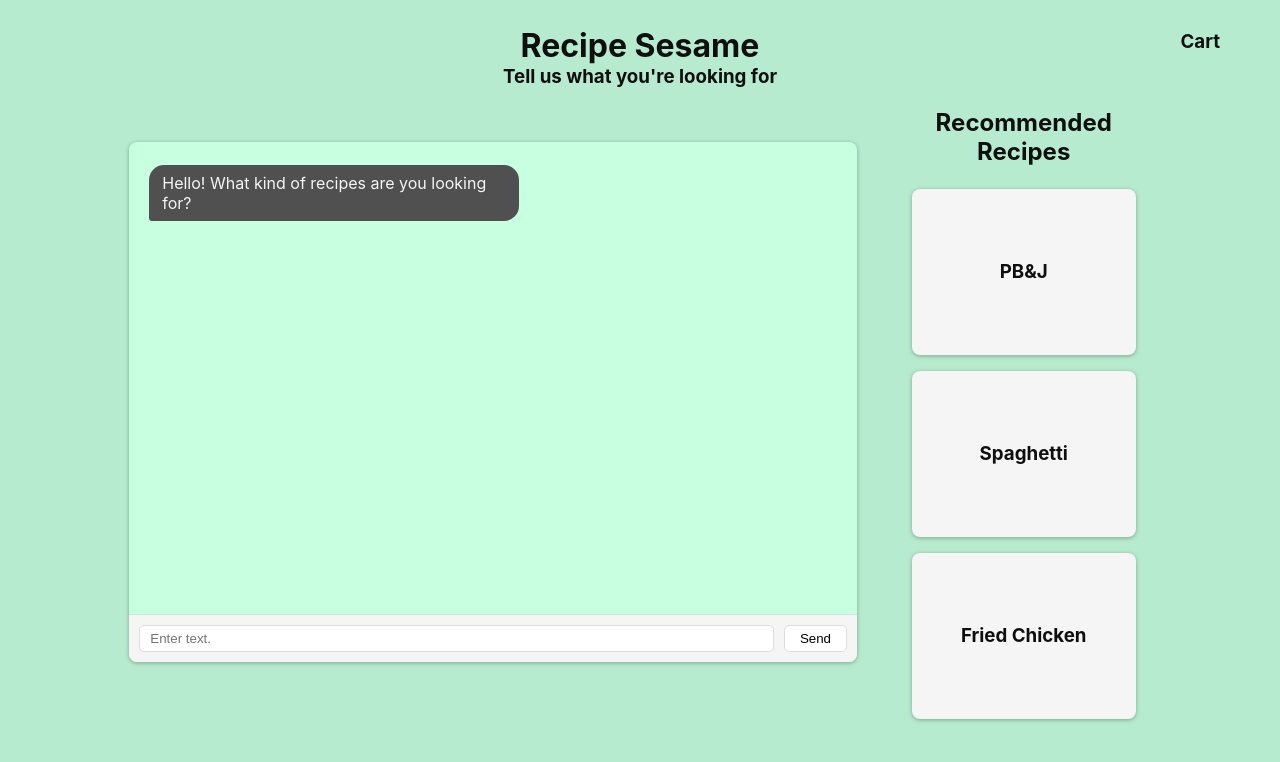
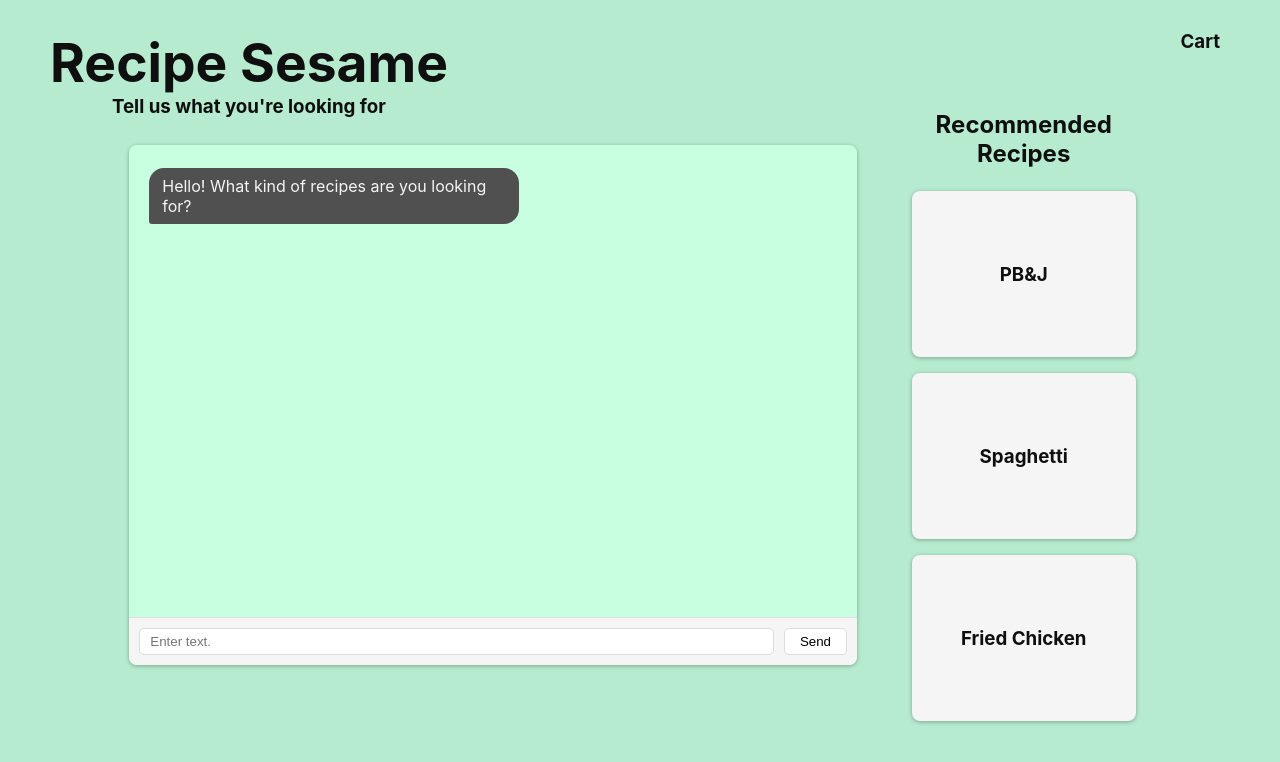
Before and after one commit to ajessefowler/RecipeSesameMockUp, a React (Create React App) app: page / in a window 1280 px wide. Shown: the top 762 px of the page. Built offline with nearby package versions, Linux system fonts and the light colour scheme.

Commit message:
Responsive design improvements.

```diff
--- a/src/App.css
+++ b/src/App.css
@@ -4,6 +4,12 @@
   justify-content: center;
   align-items: center;
   flex-direction: column;
+}
+
+@media only screen and (min-width: 1000px) {
+  .App {
+    margin-top: 110px;
+  }
 }
 
 .App-logo {
--- a/src/components/HomeScreen/Logo/Logo.css
+++ b/src/components/HomeScreen/Logo/Logo.css
@@ -1,3 +1,21 @@
 .logo {
-    margin-bottom: 20px;
+  margin-bottom: 20px;
 }
+
+.logo > h1 {
+    font-size: 32pt;
+}
+
+@media only screen and (min-width: 1000px) {
+    .logo > h1 {
+        font-size: 40pt;
+    }
+}
+
+@media only screen and (min-width: 1000px) {
+    .logo {
+        position: absolute;
+        top: 30px;
+        left: 50px;
+    }
+  }
```
